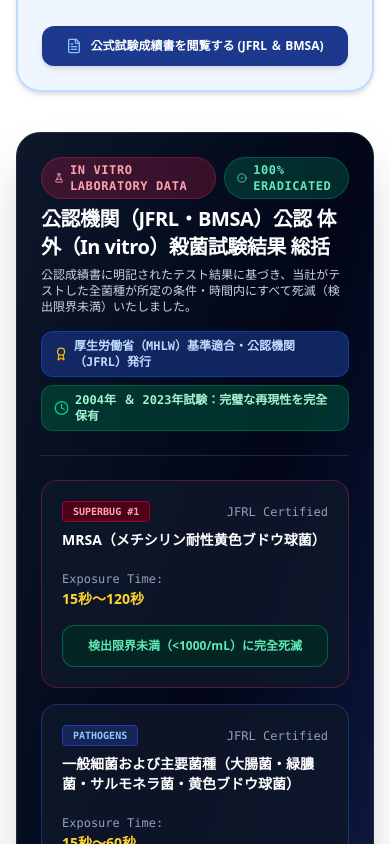
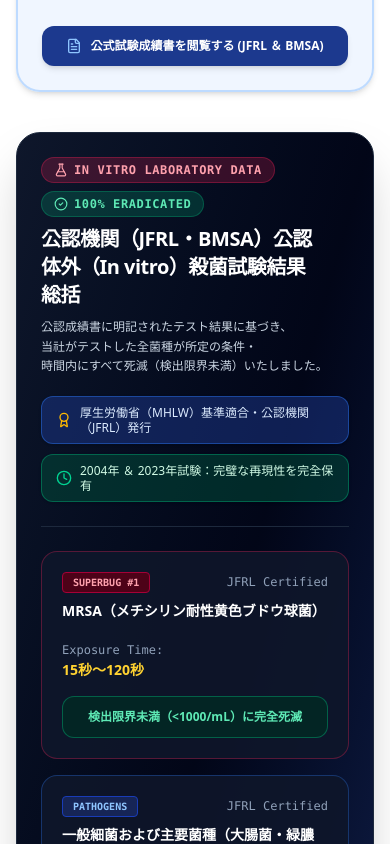
Before and after one commit to joinusint2207-ev/-, a React (Vite) app: page / in a window 390 px wide. Shown: the part 4280-5124 px from the top of the page. Built offline with nearby package versions, Linux system fonts and the light colour scheme.

Commit message:
refactor(ui): update laboratory data presentation
Adjust responsive layout for test result section and refine terminology in translation strings for improved clarity and authority.

```diff
--- a/src/App.tsx
+++ b/src/App.tsx
@@ -471,10 +471,10 @@
           </div>
 
           {/* 🔬 IN VITRO CERTIFIED BACTERICIDAL TEST RESULTS SUMMARY */}
-          <div className="bg-gradient-to-br from-slate-900 via-slate-950 to-blue-950 text-white rounded-3xl p-6 sm:p-8 border border-slate-800 shadow-2xl space-y-6">
-            <div className="flex flex-col md:flex-row md:items-center md:justify-between gap-4 border-b border-slate-800 pb-6">
-              <div className="space-y-1.5">
-                <div className="flex items-center gap-2">
+          <div className="bg-gradient-to-br from-slate-900 via-slate-950 to-blue-950 text-white rounded-3xl p-6 sm:p-8 border border-slate-800 shadow-2xl space-y-6 overflow-hidden">
+            <div className="flex flex-col lg:flex-row lg:items-center lg:justify-between gap-5 border-b border-slate-800 pb-6">
+              <div className="space-y-2 max-w-2xl">
+                <div className="flex flex-wrap items-center gap-2">
                   <span className="px-3 py-1 bg-rose-500/20 text-rose-300 border border-rose-500/30 rounded-full text-xs font-mono font-bold uppercase tracking-wider flex items-center gap-1.5">
                     <FlaskConical className="w-3.5 h-3.5" />
                     <span>IN VITRO LABORATORY DATA</span>
@@ -484,22 +484,22 @@
                     <span>100% ERADICATED</span>
                   </span>
                 </div>
-                <h3 className="text-xl sm:text-2xl font-black text-white tracking-tight">
+                <h3 className="text-xl sm:text-2xl font-black text-white tracking-tight break-keep">
                   {t.strainsTableTitle}
                 </h3>
-                <p className="text-slate-300 text-xs sm:text-sm font-medium">
+                <p className="text-slate-300 text-xs sm:text-sm font-medium leading-relaxed break-keep">
                   {t.strainsTableSub}
                 </p>
               </div>
 
-              <div className="flex flex-wrap gap-2 shrink-0">
-                <div className="px-3 py-1.5 bg-blue-900/60 border border-blue-600/40 rounded-xl text-blue-200 text-xs font-mono font-bold flex items-center gap-1.5">
-                  <Award className="w-4 h-4 text-amber-400" />
-                  <span>{t.mhlwAuthorityBadge}</span>
+              <div className="flex flex-wrap sm:flex-nowrap lg:flex-col xl:flex-row gap-2.5">
+                <div className="px-3.5 py-2 bg-blue-900/50 border border-blue-500/40 rounded-xl text-blue-100 text-xs font-medium flex items-center gap-2 shadow-sm">
+                  <Award className="w-4 h-4 text-amber-400 shrink-0" />
+                  <span className="leading-tight">{t.mhlwAuthorityBadge}</span>
                 </div>
-                <div className="px-3 py-1.5 bg-emerald-900/60 border border-emerald-600/40 rounded-xl text-emerald-200 text-xs font-mono font-bold flex items-center gap-1.5">
-                  <Clock className="w-4 h-4 text-emerald-400" />
-                  <span>{t.reproducibilityBadge}</span>
+                <div className="px-3.5 py-2 bg-emerald-900/50 border border-emerald-500/40 rounded-xl text-emerald-100 text-xs font-medium flex items-center gap-2 shadow-sm">
+                  <Clock className="w-4 h-4 text-emerald-400 shrink-0" />
+                  <span className="leading-tight">{t.reproducibilityBadge}</span>
                 </div>
               </div>
             </div>
--- a/src/translations.ts
+++ b/src/translations.ts
@@ -83,8 +83,8 @@
     strainFqrecTime: "1 ~ 5 min (at 8x~15x dilution)",
     strainFqrecResult: "100% Complete Eradication (All Died / -)",
     inVitroSummaryNotice: "Objective in vitro data objectively proves complete eradication of refractory multidrug-resistant bacteria and pathogens under certified laboratory conditions.",
-    mhlwAuthorityBadge: "Issued under MHLW Approval (Ministry of Health, Labour and Welfare Standards)",
-    reproducibilityBadge: "2004 & 2023 Tested: 100% Reproducibility Proven",
+    mhlwAuthorityBadge: "MHLW Standard Approved (JFRL Issued)",
+    reproducibilityBadge: "2004 & 2023 Studies: 20-Year Reproducibility Proven",
 
     // Tech Superiority & Differentiation
     superiorityTitle: "Technological Greatness & Unmatched Differentiation",
```
